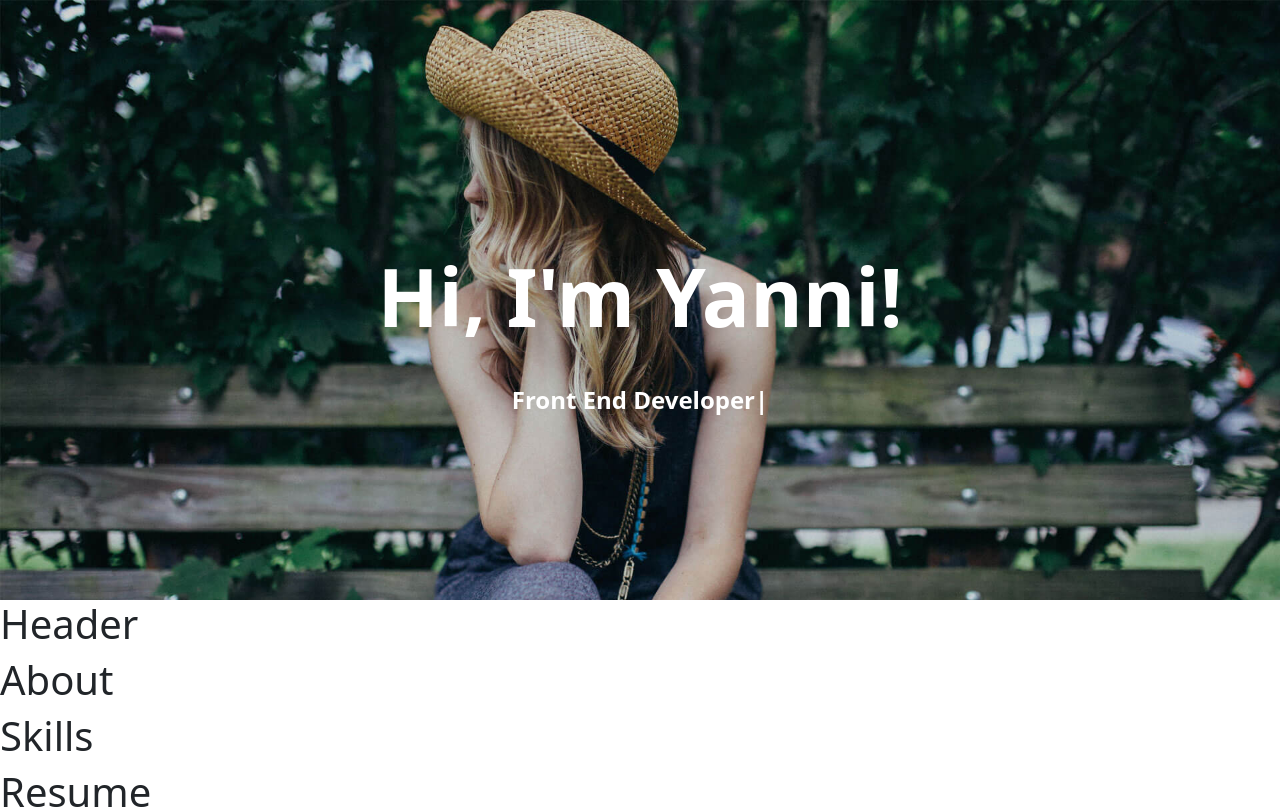
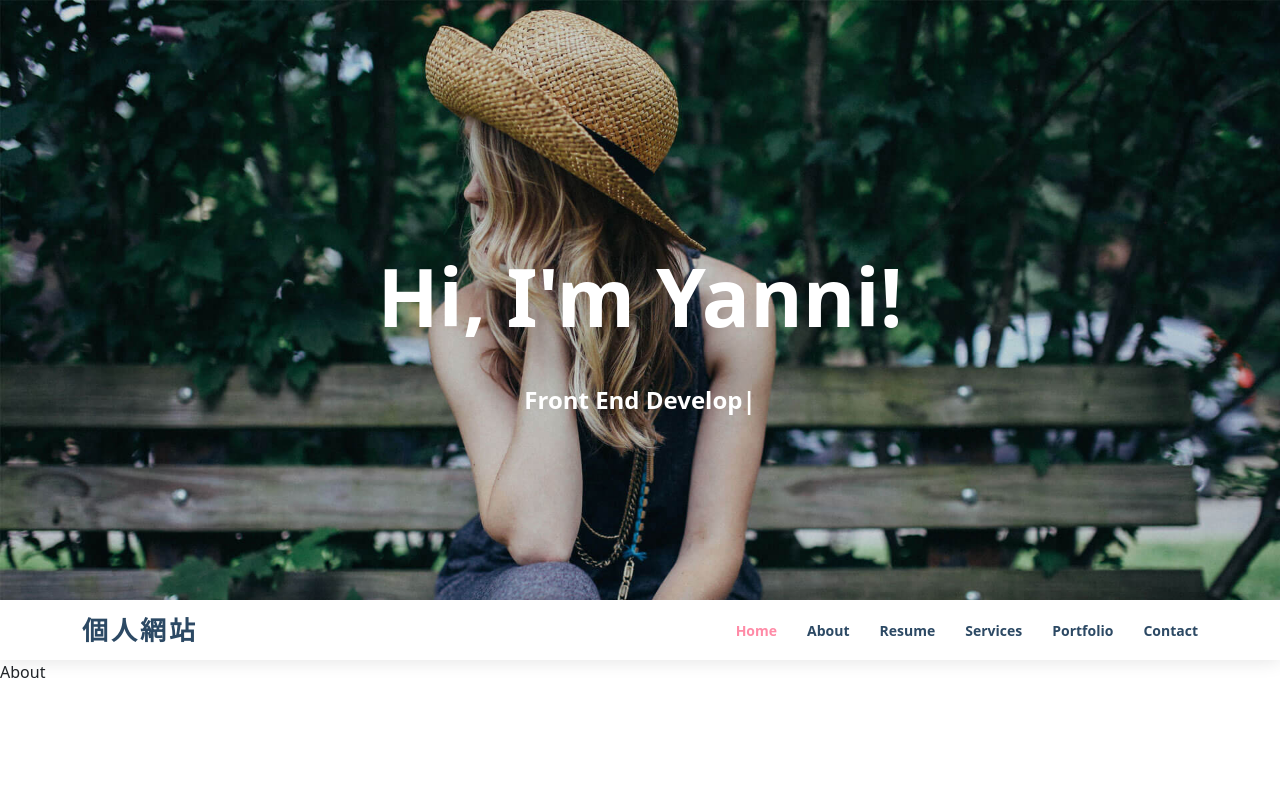
Before and after one commit to Yanni0923/my_website, a React (Create React App) app: page / in a window 1280 px wide. Shown: the top 809 px of the page. Built offline with nearby package versions, Linux system fonts and the light colour scheme.

Commit message:
Header 基礎設計完成，滾動時可以卡在畫面上方

```diff
--- a/package.json
+++ b/package.json
@@ -3,6 +3,7 @@
   "version": "0.1.0",
   "private": true,
   "dependencies": {
+    "@emotion/css": "^11.10.5",
     "@emotion/react": "^11.10.5",
     "@emotion/styled": "^11.10.5",
     "@testing-library/jest-dom": "^5.16.5",
--- /dev/null
+++ b/src/components/common/MyColor.js
@@ -0,0 +1,5 @@
+import React from "react";
+import styled from "@emotion/styled";
+
+export const DeepBlue = "#2c4964";
+export const DeepPink = "#ff8ba7";
--- a/src/sections/About.js
+++ b/src/sections/About.js
@@ -5,7 +5,7 @@ import { Container } from "react-bootstrap";
 const About = () => {
   return (
     <>
-      <h1>About</h1>
+      <div style={{ height: 500 }}>About</div>
     </>
   );
 };
--- a/src/sections/Footer.js
+++ b/src/sections/Footer.js
@@ -15,7 +15,7 @@ const Copyright = styled.div`
 
 const Footer = () => {
   return (
-    <StyledFooter>
+    <StyledFooter id="copyright">
       <Container>
         <Copyright>
           &copy; Copyright{" "}
--- a/src/sections/Header.js
+++ b/src/sections/Header.js
@@ -1,11 +1,115 @@
 import React from "react";
 import styled from "@emotion/styled";
-import { Container } from "react-bootstrap";
+// import { Container } from "react-bootstrap";
+import "../../node_modules/bootstrap/dist/css/bootstrap.min.css";
+import { DeepBlue, DeepPink } from "../components/common/MyColor";
+
+const StyledHeader = styled.header`
+  transition: all 0.5s;
+  z-index: 997;
+  transition: all 0.5s;
+  height: 60px;
+  background: #fff;
+  box-shadow: 0px 0px 20px 0px rgba(0, 0, 0, 0.12);
+
+  // [下兩行]滾動時把 header 卡在上面
+  position: sticky;
+  top: 0;
+
+  .logo h1 {
+    font-size: 26px;
+    margin: 0;
+    padding: 6px 0;
+    line-height: 1;
+    font-weight: 900;
+    letter-spacing: 3px;
+    text-transform: uppercase;
+
+    a,
+    a:hover {
+      color: ${DeepBlue};
+      text-decoration: none;
+    }
+  }
+`;
+
+const StyledNavbar = styled.nav`
+  padding: 0;
+  ul {
+    margin: 0;
+    padding: 0;
+    display: flex;
+    list-style: none;
+    align-items: center;
+  }
+
+  li {
+    position: relative;
+  }
+
+  a,
+  a:focus {
+    display: flex;
+    align-items: center;
+    justify-content: space-between;
+    padding: 10px 0 10px 30px;
+    font-size: 14px;
+    font-weight: 700;
+    color: ${DeepBlue};
+    white-space: nowrap;
+    transition: 0.3s;
+    text-decoration: none;
+  }
+  a:hover,
+  .active,
+  .active:focus,
+  .li:hover > a {
+    color: ${DeepPink};
+  }
+`;
+
+const StyledAnchor = styled.a``;
 
 const Header = () => {
   return (
     <>
-      <h1>Header</h1>
+      <StyledHeader className="d-flex align-items-center">
+        <div className="container d-flex align-items-center justify-content-between">
+          {/* Header 左邊 */}
+          <div className="logo">
+            <h1>
+              <a href="index.html">個人網站</a>
+            </h1>
+          </div>
+
+          {/* Header 右邊 */}
+          {/* scrollto 的 JS 要補上去 */}
+          <StyledNavbar>
+            <ul>
+              <li>
+                <StyledAnchor className="active" href="#hero">
+                  Home
+                </StyledAnchor>
+              </li>
+              <li>
+                <StyledAnchor href="#about">About</StyledAnchor>
+              </li>
+              <li>
+                <StyledAnchor href="#resume">Resume</StyledAnchor>
+              </li>
+              <li>
+                <StyledAnchor href="#services">Services</StyledAnchor>
+              </li>
+              <li>
+                <StyledAnchor href="#portfolio">Portfolio</StyledAnchor>
+              </li>
+              <li>
+                <StyledAnchor href="#contact">Contact</StyledAnchor>
+              </li>
+            </ul>
+          </StyledNavbar>
+        </div>
+      </StyledHeader>
     </>
   );
 };
--- a/src/sections/Hero.js
+++ b/src/sections/Hero.js
@@ -37,7 +37,7 @@ const TypeCenter = styled.div`
 const Hero = () => {
   return (
     <>
-      <StyleHero url={HeroBG}>
+      <StyleHero url={HeroBG} id="hero">
         <div>
           <h1>Hi, I'm Yanni!</h1>
         </div>
```
Also changed, not shown: 2 other files (tests, documents, lock files or other folders).
